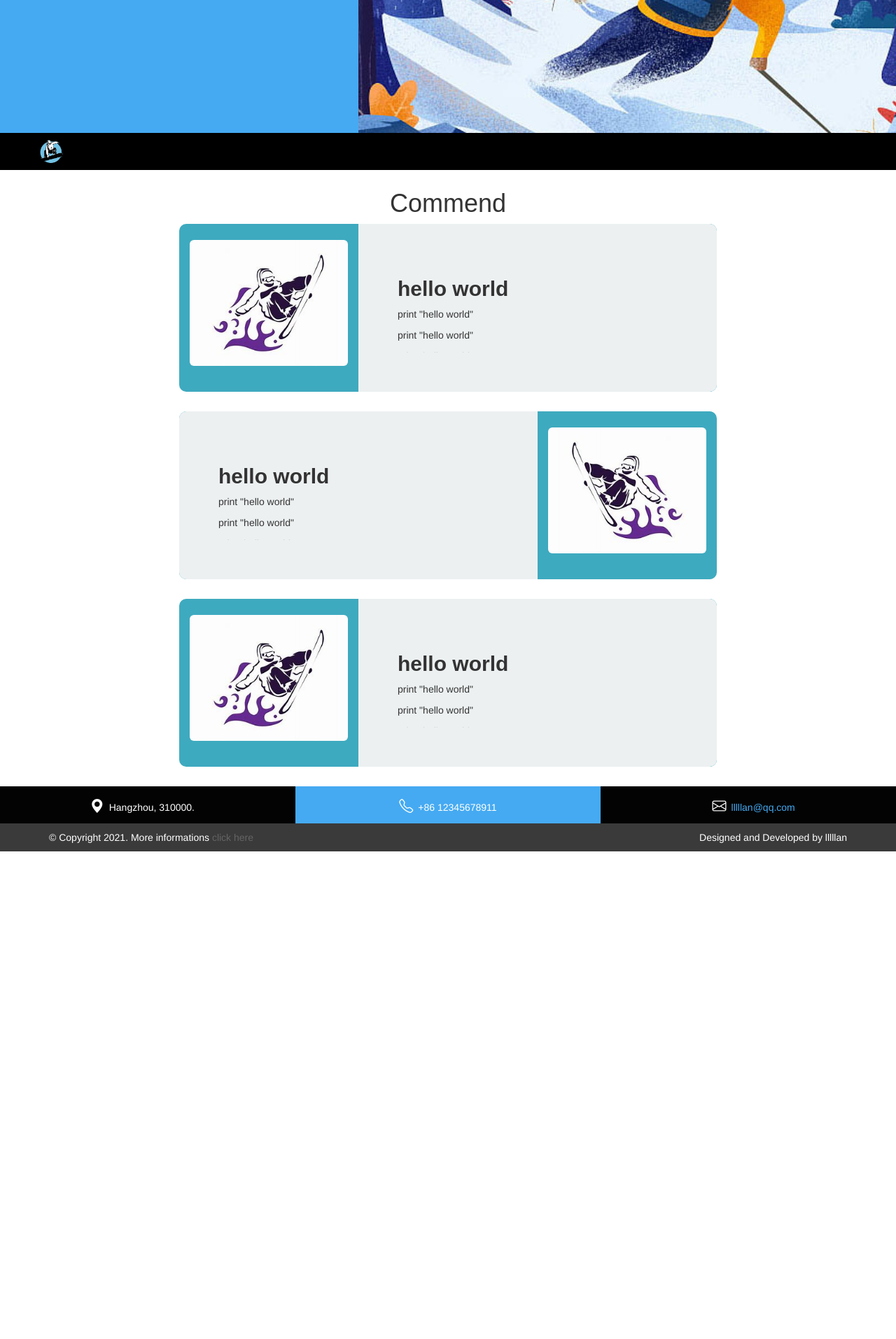
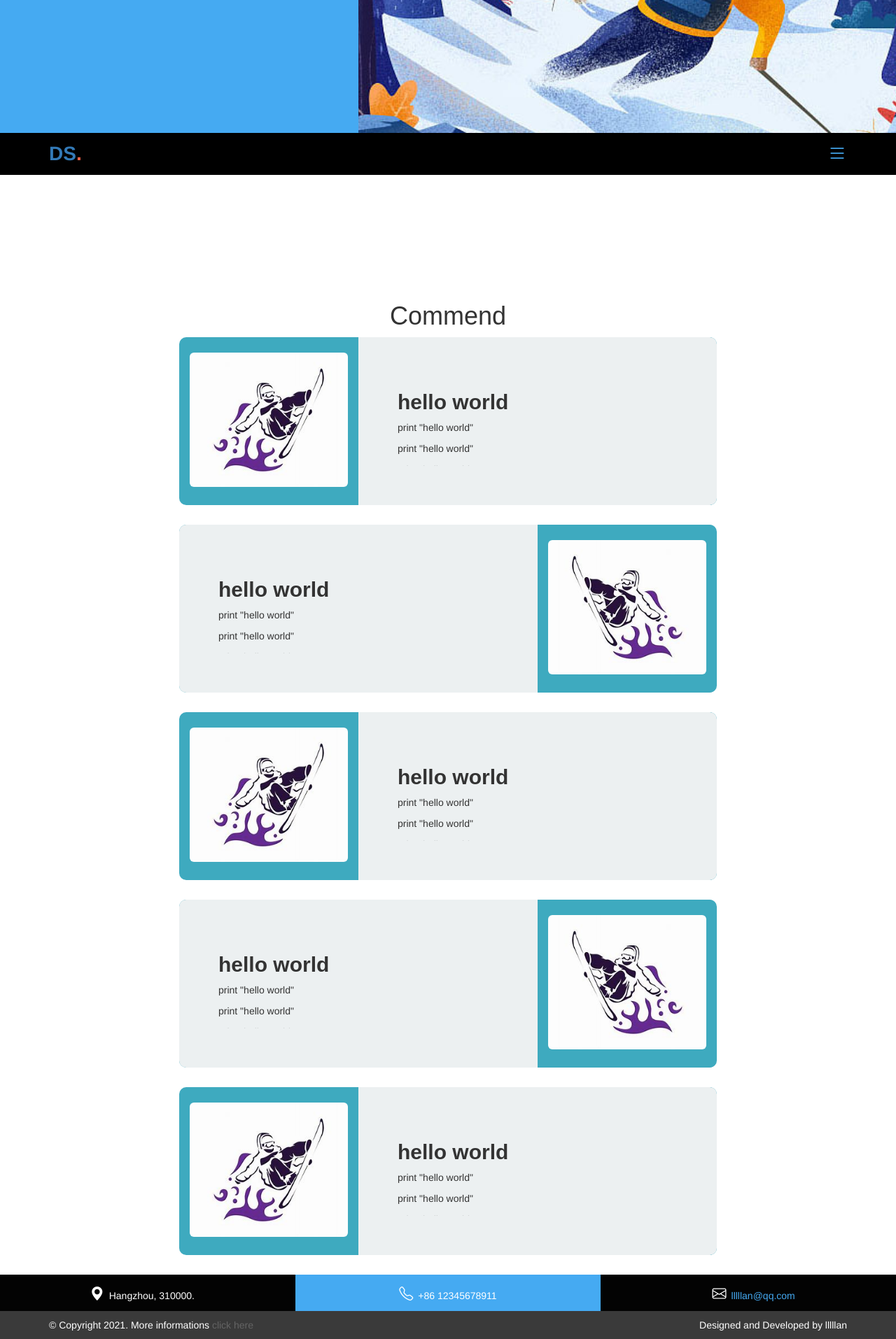
Before and after one commit to lllllan-fv/dancing-in-the-snow, a PHP site: page / in a window 1280 px wide. Shown: the part 610-2524 px from the top of the page at 70% size. Before the commit the page ends 1827 px from the top, so only its background shows below. Run offline with PHP 8.4, Linux system fonts and the light colour scheme.

Commit message:
Version 1.1.0

```diff
--- a/css/preview.css
+++ b/css/preview.css
@@ -2,7 +2,7 @@
 
 #preview {
     margin: 0 auto;
-    margin-top: 2em;
+    margin-top: 13em;
     width: 60%;
 }
 
@@ -101,6 +101,7 @@
 }
 
 .preview-col img {
+    height: 80%;
     margin-top: 10%;
 }
 
--- a/css/style.css
+++ b/css/style.css
@@ -75,21 +75,40 @@ a:hover {
 /* ! ***************************** navigation ****************************** */
 
 #navigation {
+    margin: 0;
+    padding: 0;
+    width: 100%;
+    padding: 10px 0;
+    z-index: 9999;
     background-color: #000;
 }
 
-.nav-logo {
-    margin-top: 10px;
-    margin-bottom: 10px;
-    overflow: visible;
+@media screen and (max-width: 768px) {
+    #navigation {
+        padding: 25px 0;
+    }
 }
 
-.nav-logo img {
-    transition: .5s;
+.nav-logo {
+    font-size: 2em;
+    padding: 0;
+    margin: 0;
+    text-transform: uppercase;
+    font-weight: bold;
 }
 
-.nav-logo img:hover {
-    transform: rotate(15deg) scale(1.5);
+.nav-logo:hover a {
+    color: tomato;
+}
+
+@media screen and (max-width: 768px) {
+    .nav-logo {
+        margin-bottom: 0;
+    }
+}
+
+.nav-logo a>span {
+    color: tomato;
 }
 
 .fixed-top {
@@ -97,6 +116,53 @@ a:hover {
     top: 0;
     width: 100%;
     z-index: 9999;
+}
+
+.nav-menu {
+    float: right;
+    font-size: 2em;
+    color: #fff;
+}
+
+.dropdown-menu {
+    min-width: 240px;
+    right: 0;
+    left: auto;
+    border: 1px solid #6B6D6E;
+    box-shadow: none;
+    border-radius: 0px;
+    margin-top: 0px;
+}
+
+.dropdown-menu ul {
+    list-style: none;
+    margin: 0;
+    padding: 1em 2em;
+    margin-top: 5%;
+}
+
+.dropdown-menu ul li {
+    padding: 0.6em 0em 0.6em 0em;
+    font-size: 1.3em;
+    position: relative;
+}
+
+.dropdown-menu ul li a i {
+    position: absolute;
+    right: 0;
+    top: 20%;
+    font-size: 25px;
+}
+
+.arrow-up {
+    width: 0;
+    height: 0;
+    border-left: 8px solid transparent;
+    border-right: 8px solid transparent;
+    border-bottom: 7px solid #fff;
+    float: right;
+    margin-top: -5%;
+    margin-right: 23px;
 }
 
 
--- a/index.html
+++ b/index.html
@@ -64,10 +64,36 @@
     <section id="navigation">
         <div class="container">
             <div class="row">
-                <div class="nav-logo">
-                    <a data-scroll href="#header">
-                        <img class="img-circle" src="img/favicon.png" width="3%">
-                    </a>
+                <div class="col-xs-2 text-left">
+                    <div class="nav-logo"><a data-scroll href="#header">DS<span>.</span></a></div>
+                </div>
+                <div class="col-xs-10 text-right">
+                    <div>
+                        <a href="#" data-placement="bottom" title="Menu" class="nav-menu" data-toggle="dropdown"><i class="col-red bi bi-list" style="color: #45aaf2;"></i></a>
+                        <div class="dropdown-menu">
+                            <div class="arrow-up"></div>
+                            <ul>
+                                <li>
+                                    <a data-scroll href="">Register<i class="bi bi-pencil-fill"></i></a>
+                                </li>
+                                <li id="login-btn">
+                                    <a data-scroll href="">Login<i class="bi bi-box-arrow-in-left"></i></a>
+                                </li>
+                                <li>
+                                    <a data-scroll href="">Logout<i class="bi bi-box-arrow-right"></i></a>
+                                </li>
+                                <li>
+                                    <a data-scroll href="#header">Home<i class="bi bi-house-fill"></i></a>
+                                </li>
+                                <li>
+                                    <a data-scroll href="#preview">Commend<i class="bi bi-book-fill"></i></a>
+                                </li>
+                                <li>
+                                    <a data-scroll href="">About<i class="bi bi-person-circle"></i></a>
+                                </li>
+                            </ul>
+                        </div>
+                    </div>
                 </div>
             </div>
         </div>
@@ -103,6 +129,57 @@
                 </div>
             </div>
         </div>
+
+        <div class="preview-row row">
+            <div class="preview-col preview-col-text col-sm-8 col-xs-12">
+                <div class="preview-text">
+                    <h2 class="preview-title">hello world</h2>
+                    <P>print "hello world"</P>
+                    <P>print "hello world"</P>
+                    <P>print "hello world"</P>
+                    <P>print "hello world"</P>
+                    <P>print "hello world"</P>
+                    <P>print "hello world"</P>
+                    <P>print "hello world"</P>
+                    <P>print "hello world"</P>
+                </div>
+            </div>
+            <div class="preview-col preview-img col-sm-4 col-xs-12 wow animate__animated animate__fadeInRight" data-wow-delay="0.5s">
+                <img src="img/OIP.jpg" class="preview-reverse img-rounded img-responsive center-block">
+                <a href="#">
+                    <div class="preview-info">
+                        <h3>Author: <strong>lllllan</strong></h3>
+                        <p>view more</p>
+                    </div>
+                </a>
+            </div>
+        </div>
+
+        <div class="preview-row row">
+            <div class="preview-col preview-img col-sm-4 col-xs-12 wow animate__animated animate__fadeInLeft" data-wow-delay="0.5s">
+                <img src="img/OIP.jpg" class="img-rounded img-responsive center-block">
+                <a href="#">
+                    <div class="preview-info">
+                        <h3>Author: <strong>lllllan</strong></h3>
+                        <p>view more</p>
+                    </div>
+                </a>
+            </div>
+            <div class="preview-col preview-col-text col-sm-8 col-xs-12">
+                <div class="preview-text">
+                    <h2 class="preview-title">hello world</h2>
+                    <P>print "hello world"</P>
+                    <P>print "hello world"</P>
+                    <P>print "hello world"</P>
+                    <P>print "hello world"</P>
+                    <P>print "hello world"</P>
+                    <P>print "hello world"</P>
+                    <P>print "hello world"</P>
+                    <P>print "hello world"</P>
+                </div>
+            </div>
+        </div>
+
 
         <div class="preview-row row">
             <div class="preview-col preview-col-text col-sm-8 col-xs-12">
@@ -198,12 +275,14 @@
     </footer>
     <!-- ! /footer -->
 
-
     <!-- ^  jQuery文件。务必在bootstrap.min.js 之前引入 -->
     <script src="js/jquery-3.6.0.min.js"></script>
 
     <!-- ^ bootstrap.js 3.4.1 -->
     <script src="js/bootstrap-3.4.1.min.js"></script>
+
+    <!-- ^ smooth-scrool.js -->
+    <script src="js/smooth-scroll.js"></script>
 
     <!-- ^ 刷新回到页面顶部 -->
     <script type="text/javascript">
--- a/js/scroll.js
+++ b/js/scroll.js
@@ -1,3 +1,6 @@
+// ^ smooth-scroll
+smoothScroll.init();
+
 function scroll() {
     // ! 计算位置判断是否为导航栏添加 ‘fiexd-top’ class
     if ($(window).scrollTop() >= $(window).height()) {
```
Also changed, not shown: js/smooth-scroll.js (added, +290 -0 lines), README.md, readme.txt.
